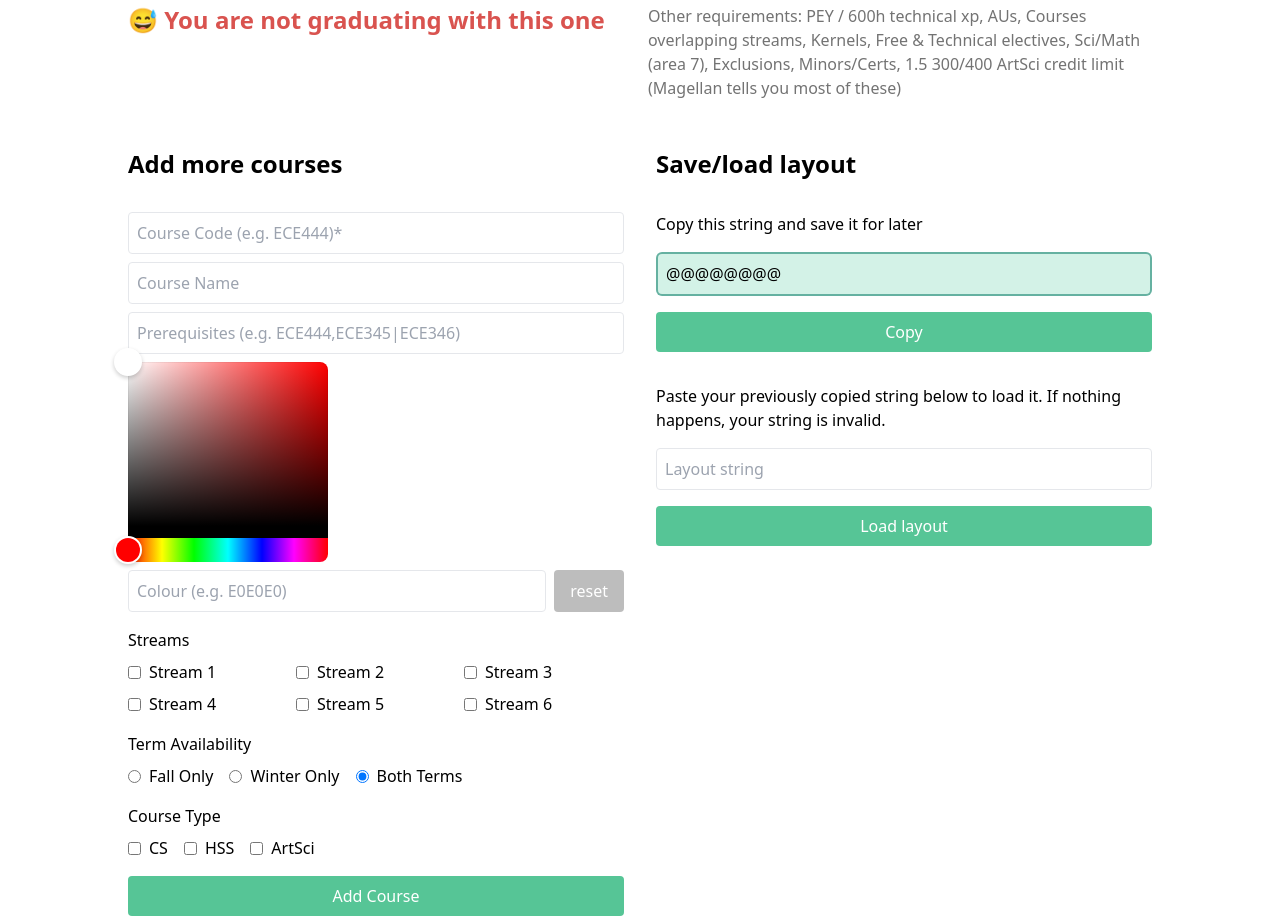
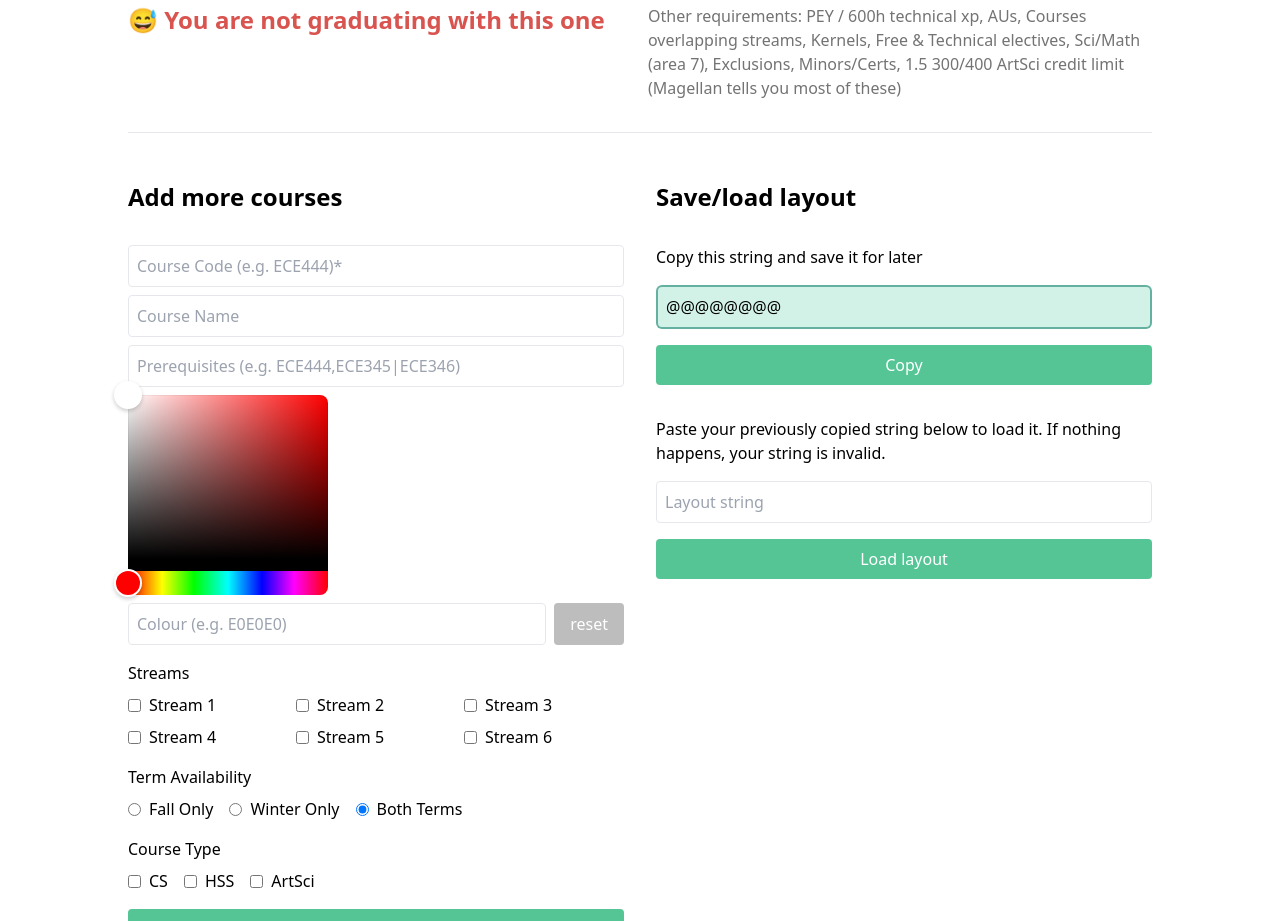
Before and after one commit to sunnwydays/ecepathmaker, a React (Vite) app: page / in a window 1280 px wide. Shown: the part 1220-2141 px from the top of the page. Built offline with nearby package versions, Linux system fonts and the light colour scheme.

Commit message:
Add a horizontal line below CourseGrid in Maker

```diff
--- a/src/pages/Maker.tsx
+++ b/src/pages/Maker.tsx
@@ -36,6 +36,7 @@ const Maker = () => {
                 setCoursesUsed={setCoursesUsed}
                 setCoursesOnGrid={setCoursesOnGrid}
             />
+            <hr className="mt-8 stroke-2"/>
             <div className="grid md:grid-cols-2 grid-cols-1 gap-8">
                 <CourseForm
                     setCourses={setCourses}
```
